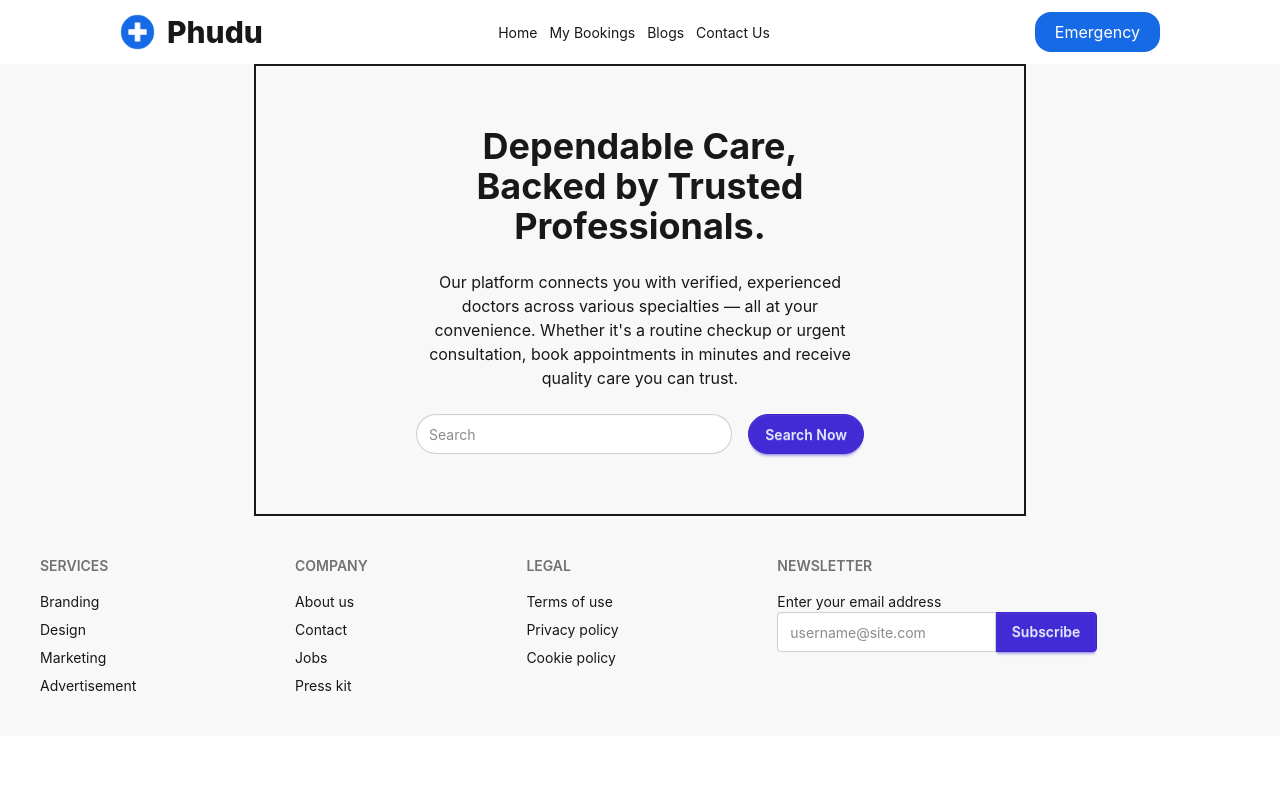
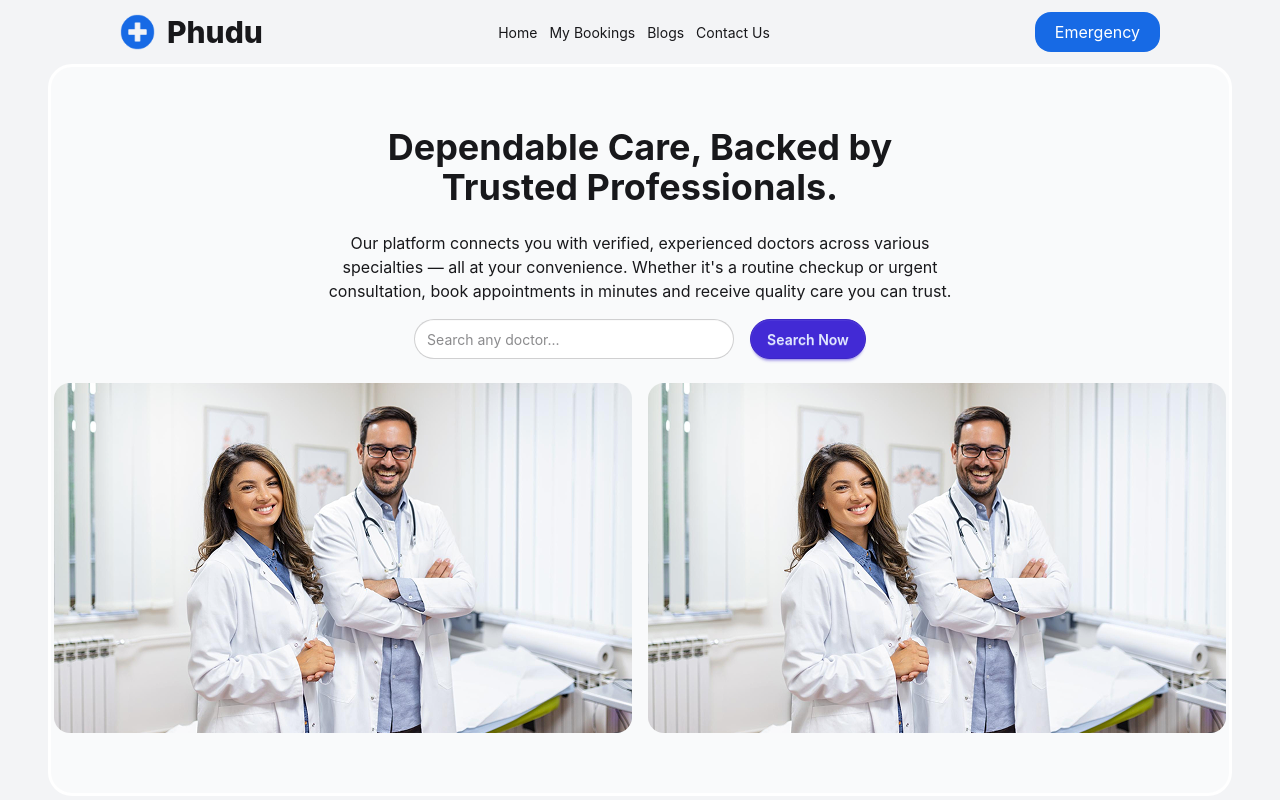
Before and after one commit to shompaaa/hospital-phudu, a React (Vite) app: page / in a window 1280 px wide. Shown: the top 800 px of the page. Built offline with nearby package versions, Linux system fonts and the light colour scheme.

Commit message:
navbar & hero section done

```diff
--- a/index.html
+++ b/index.html
@@ -6,7 +6,7 @@
     <meta name="viewport" content="width=device-width, initial-scale=1.0" />
     <title>Hospital Phudu</title>
   </head>
-  <body>
+  <body class="bg-gray-100">
     <div id="root"></div>
     <script type="module" src="/src/main.jsx"></script>
   </body>
--- a/src/components/Header/Navbar.jsx
+++ b/src/components/Header/Navbar.jsx
@@ -13,7 +13,7 @@ const Navbar = () => {
     </>
   );
   return (
-    <div className="navbar bg-base-100 px-30">
+    <div className="navbar bg-gray-100 px-30">
       <div className="navbar-start">
         <div className="dropdown">
           <div tabIndex={0} role="button" className="btn btn-ghost lg:hidden">
--- a/src/components/Hero/Hero.jsx
+++ b/src/components/Hero/Hero.jsx
@@ -1,11 +1,36 @@
 import React from "react";
+import bannerImage from '../../assets/images/banner-img-1.png'
 
 const Hero = () => {
   return (
     <>
-      <div className="hero bg-base-200">
-        <div className="hero-content text-center px-40 py-15 border-2">
-          <div className="max-w-md">
+    <div className="mb-20">
+      <div className="bg-gray-50 mx-12 px-40 py-15 text-center border-3 rounded-3xl border-white">
+        <div className="w-3/4 mx-auto">
+             <h1 className="text-4xl font-bold">
+              Dependable Care, Backed by Trusted Professionals.
+            </h1>
+            <p className="mt-6 mb-4">
+              Our platform connects you with verified, experienced doctors
+              across various specialties — all at your convenience. Whether it's
+              a routine checkup or urgent consultation, book appointments in
+              minutes and receive quality care you can trust.
+            </p>
+        </div>
+        <div className="flex justify-center gap-4 mb-6">
+           <label className="input rounded-3xl">
+                <input type="search" required placeholder="Search any doctor..." />
+              </label>
+              <button className="btn btn-primary rounded-3xl">Search Now</button>
+        </div>
+        <div className="flex gap-4 justify-center">
+            <img src={bannerImage} alt="" /><img src={bannerImage} alt="" />
+          </div>
+      </div>
+    </div>
+      {/* <div className=" bg-base-200">
+        <div className="-content text-center px-40 py-15">
+          <div className="w-2/3 bg-white">
             <h1 className="text-4xl font-bold">
               Dependable Care, Backed by Trusted Professionals.
             </h1>
@@ -16,15 +41,21 @@ const Hero = () => {
               minutes and receive quality care you can trust.
             </p>
             <div className="flex gap-4">
-              {/* Search Bar */}
-              <label className="input rounded-3xl">
+
+
+              <div className="flex">
+                <label className="input rounded-3xl">
                 <input type="search" required placeholder="Search" />
               </label>
               <button className="btn btn-primary rounded-3xl">Search Now</button>
+              </div>
             </div>
           </div>
+          <div className="flex gap-4">
+            <img src={doctor} alt="" /><img src={doctor} alt="" />
+          </div>
         </div>
-      </div>
+      </div> */}
     </>
   );
 };
```
Also changed, not shown: src/index.css (line endings or trailing spaces).
